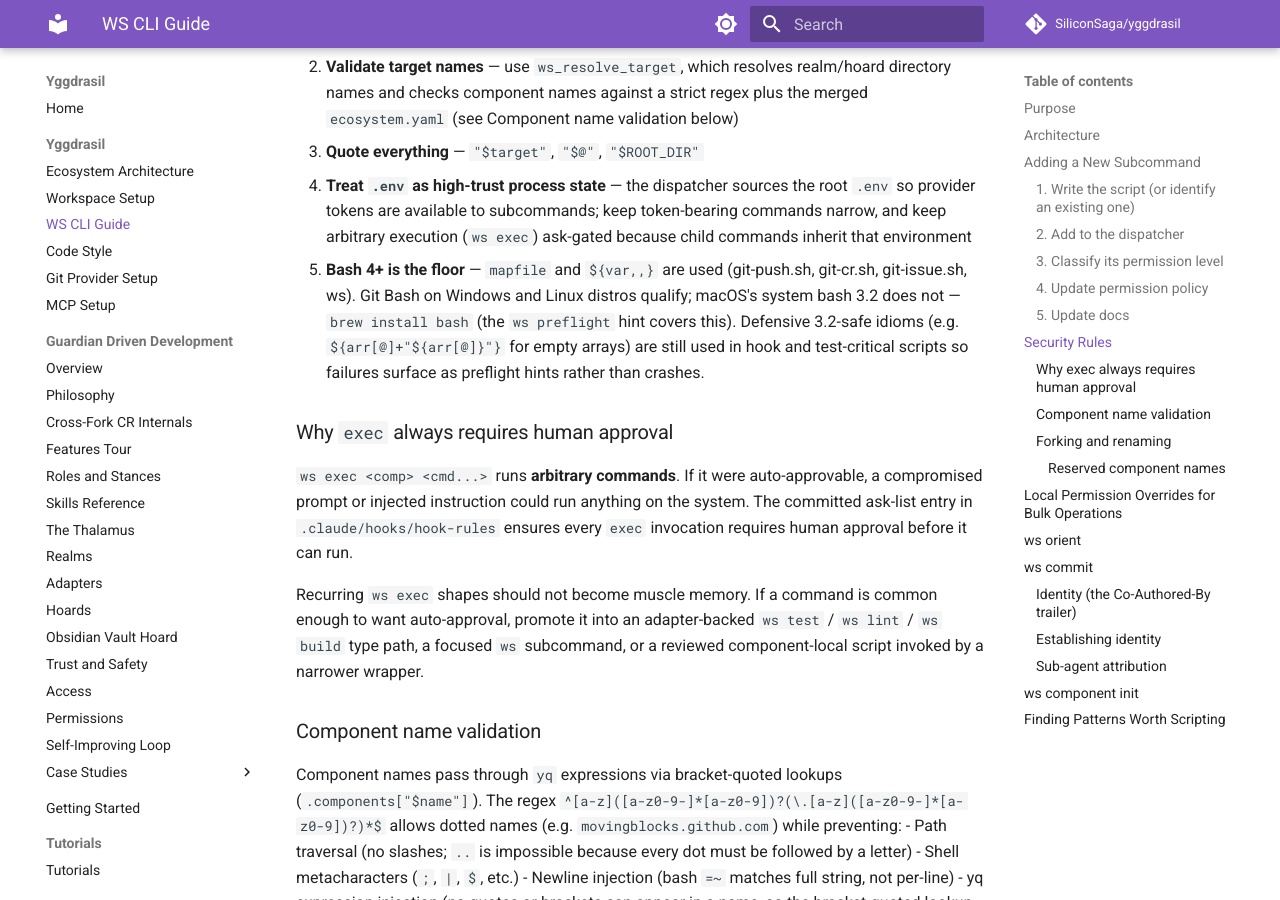
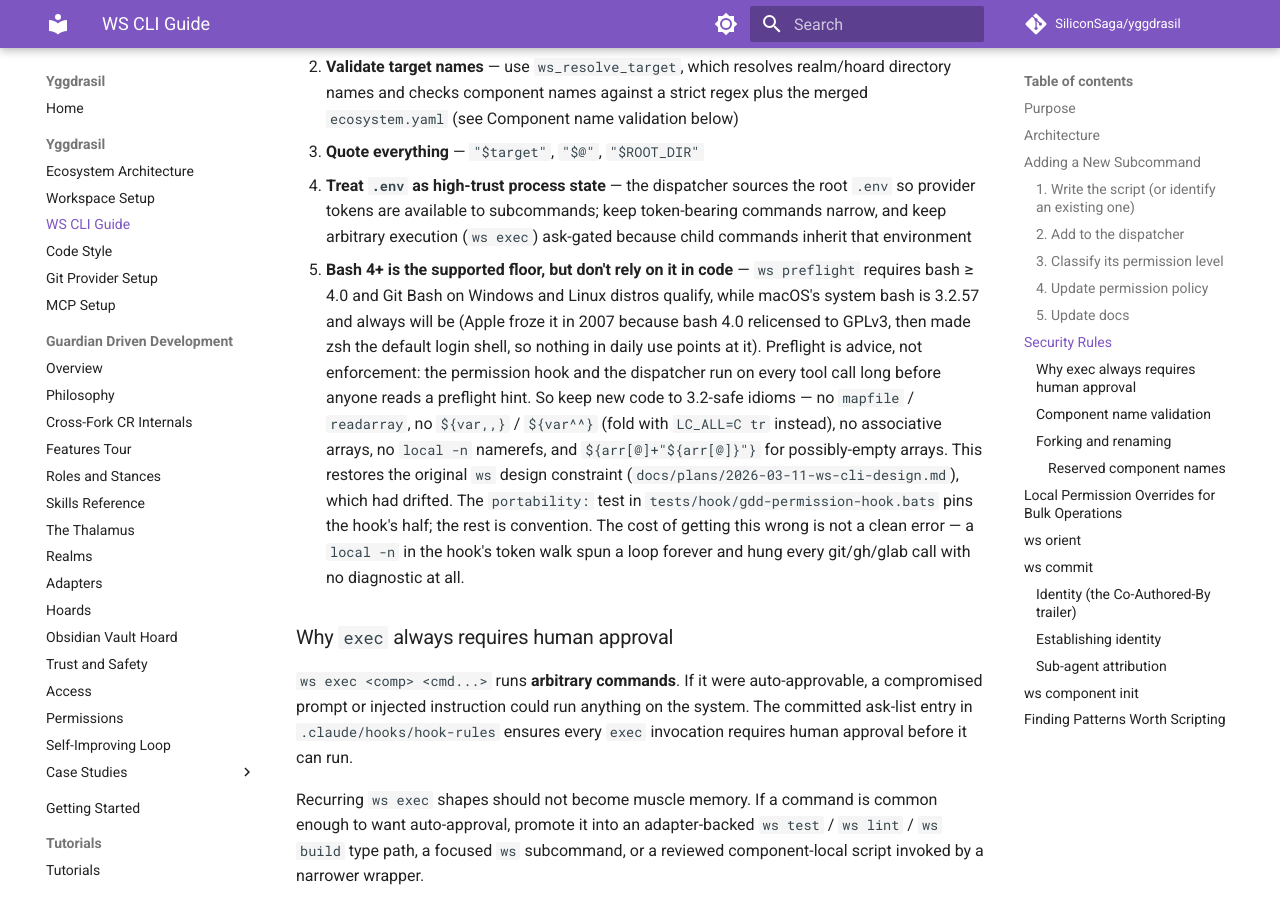
Before and after one commit to SiliconSaga/yggdrasil, an MkDocs documentation site: the page built from docs/ws-cli-guide.md, in a window 1280 px wide and 900 px high, scrolled down 3393 px. Built offline with MkDocs 1.6.1 and Material for MkDocs 9.7.7, drawn with Linux system fonts in a browser that asks for light colours; comment, search, counter and statistics services are not loaded.

Commit message:
fix(ws): finish the bash 3.2 sweep — dispatcher, codex test, and the CLI guide
The first pass audited with `grep --include=*.sh` and therefore never looked at `scripts/ws`, which has no extension — correctly, since it is what users type. `${remote,,}` at the fork-remote marker survived, and `ws diagnose` died between printing its "Remotes:" header and the first row. `ws-shellcheck.sh` had already solved this exact problem (a `*.sh` glob plus a shebang sweep of extensionless files, with a comment naming the dispatcher); the portability test now uses that same discovery instead of a bare glob, so it covers all 43 runtime scripts rather than one hook.

`docs/ws-cli-guide.md` said "Bash 4+ is the floor" and listed the files relying on it. That had drifted from the original `ws` design constraint (`docs/plans/2026-03-11-ws-cli-design.md`: no `${var,,}`, no `mapfile`, no associative arrays). Preflight now enforces the 4.0 floor, but preflight is advice — the hook and dispatcher run on every tool call long before anyone reads a hint, and the failure mode there was not a clean error but a hung loop with no diagnostic. The guide now says both things: 4+ is what we support, 3.2-safe idioms are what we write.

Co-Authored-By: Claude Opus 5 (1M context) <noreply@anthropic.com>

```diff
--- a/docs/ws-cli-guide.md
+++ b/docs/ws-cli-guide.md
@@ -121,7 +121,7 @@ These apply to all subcommands:
 2. **Validate target names** — use `ws_resolve_target`, which resolves realm/hoard directory names and checks component names against a strict regex plus the merged `ecosystem.yaml` (see Component name validation below)
 3. **Quote everything** — `"$target"`, `"$@"`, `"$ROOT_DIR"`
 4. **Treat `.env` as high-trust process state** — the dispatcher sources the root `.env` so provider tokens are available to subcommands; keep token-bearing commands narrow, and keep arbitrary execution (`ws exec`) ask-gated because child commands inherit that environment
-5. **Bash 4+ is the floor** — `mapfile` and `${var,,}` are used (git-push.sh, git-cr.sh, git-issue.sh, ws). Git Bash on Windows and Linux distros qualify; macOS's system bash 3.2 does not — `brew install bash` (the `ws preflight` hint covers this). Defensive 3.2-safe idioms (e.g. `${arr[@]+"${arr[@]}"}` for empty arrays) are still used in hook and test-critical scripts so failures surface as preflight hints rather than crashes.
+5. **Bash 4+ is the supported floor, but don't rely on it in code** — `ws preflight` requires bash ≥ 4.0 and Git Bash on Windows and Linux distros qualify, while macOS's system bash is 3.2.57 and always will be (Apple froze it in 2007 because bash 4.0 relicensed to GPLv3, then made zsh the default login shell, so nothing in daily use points at it). Preflight is advice, not enforcement: the permission hook and the dispatcher run on every tool call long before anyone reads a preflight hint. So keep new code to 3.2-safe idioms — no `mapfile` / `readarray`, no `${var,,}` / `${var^^}` (fold with `LC_ALL=C tr` instead), no associative arrays, no `local -n` namerefs, and `${arr[@]+"${arr[@]}"}` for possibly-empty arrays. This restores the original `ws` design constraint (`docs/plans/2026-03-11-ws-cli-design.md`), which had drifted. The `portability:` test in `tests/hook/gdd-permission-hook.bats` pins the hook's half; the rest is convention. The cost of getting this wrong is not a clean error — a `local -n` in the hook's token walk spun a loop forever and hung every git/gh/glab call with no diagnostic at all.
 
 ### Why `exec` always requires human approval
 
```
Also changed, not shown: 3 other files.
